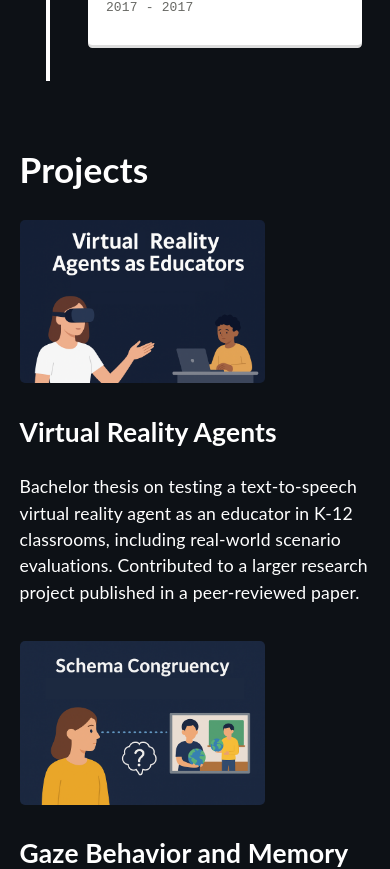
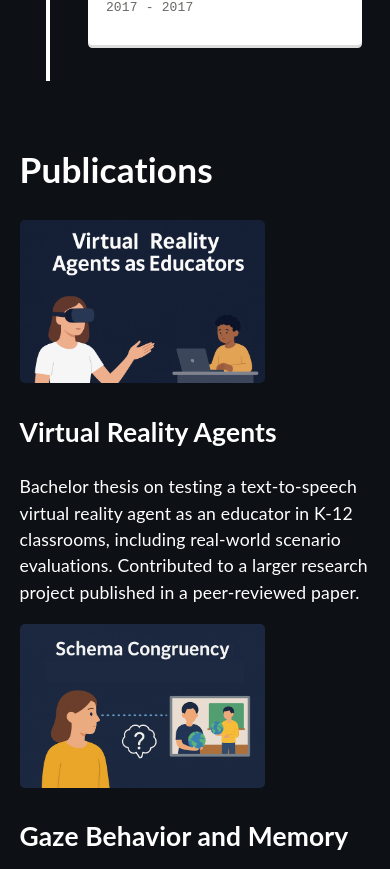
Before and after one commit to VeronikaKritskaia/professional-portfolio, a React (Create React App) app: page / in a window 390 px wide. Shown: the part 3314-4183 px from the top of the page. Built offline with nearby package versions, Linux system fonts and the light colour scheme.

Commit message:
publications section

```diff
--- a/src/App.tsx
+++ b/src/App.tsx
@@ -3,11 +3,11 @@ import {
   Main,
   Timeline,
   Expertise,
-  Project,
   Contact,
   Navigation,
   Footer,
 } from "./components";
+import Publication from "./components/Publication";
 import FadeIn from './components/FadeIn';
 import './index.scss';
 
@@ -33,10 +33,10 @@ function App() {
             <Main/>
             <Expertise/>
             <Timeline/>
-            <Project/>
+            <Publication/>
             <Contact/>
         </FadeIn>
-        <Footer />
+        <Footer/>
     </div>
     );
 }
--- a/src/assets/styles/Project.scss
+++ b/src/assets/styles/Publication.scss
@@ -1,21 +1,21 @@
-.projects-container {
+.pubs-container {
     display: flex;
     flex-direction: column;
     padding: 5% 10%;
     text-align: left;
 }
 
-.projects-container .projects-grid {
+.pubs-container .pubs-grid {
     display: grid;
     grid-template-columns: repeat(2, 1fr);
     grid-gap: 50px;
 }
 
-.projects-container .projects-grid .project {
+.pubs-container .pubs-grid .project {
     text-align: left;
 }
 
-.project h2:hover {
+.pubs h2:hover {
     text-decoration: underline;
     transition: color .15s ease-in-out,background-color .15s ease-in-out,border-color .15s ease-in-out;
 }
@@ -32,17 +32,17 @@
 
 @media screen {
     @media (max-width: 700px) {
-        .projects-container {
+        .pubs-container {
             display: block;
             padding-left: 5%;
             padding-right: 5%;
         }
 
-        .projects-container .projects-grid {
+        .pubs-container .pubs-grid {
             display: block;
         }
 
-        .projects-container .projects-grid .project {
+        .pubs-container .pubs-grid .project {
             padding-bottom: 5%;
         }
     }
--- a/src/components/Navigation.tsx
+++ b/src/components/Navigation.tsx
@@ -17,7 +17,7 @@ import MenuIcon from '@mui/icons-material/Menu';
 import Toolbar from '@mui/material/Toolbar';
 
 const drawerWidth = 240;
-const navItems = [['Expertise', 'expertise'], ['History', 'history'], ['Projects', 'projects'], ['Contact', 'contact']];
+const navItems = [['Expertise', 'expertise'], ['History', 'history'], ['Publications', 'publication'], ['Contact', 'contact']];
 
 function Navigation({parentToChild, modeChange}: any) {
 
--- a/src/components/Project.tsx
+++ b/src/components/Publication.tsx
@@ -1,20 +1,20 @@
 import React from "react";
 import vr from '../assets/images/VRagents.png';
 import congruency from '../assets/images/congruency.png';
-import '../assets/styles/Project.scss';
+import '../assets/styles/Publication.scss';
 
-function Project() {
+function Publication() {
     return(
-    <div className="projects-container" id="projects">
-        <h1>Projects</h1>
-        <div className="projects-grid">
-            <div className="project">
+    <div className="pubs-container" id="publication">
+        <h1>Publications</h1>
+        <div className="pubs-grid">
+            <div className="pubs">
                 <a href="https://onlinelibrary.wiley.com/doi/pdf/10.1111/jcal.13046" target="_blank" rel="noreferrer"><img src={vr} className="zoom" alt="thumbnail" width="70%"/></a>
                 <a href="https://onlinelibrary.wiley.com/doi/pdf/10.1111/jcal.13046" target="_blank" rel="noreferrer"><h2>Virtual Reality Agents</h2></a>
                 <p>Bachelor thesis on testing a text-to-speech virtual reality agent as an educator in K-12 classrooms, including real-world scenario evaluations.
                     Contributed to a larger research project published in a peer-reviewed paper.</p>
             </div>
-            <div className="project">
+            <div className="pubs">
                 <a href="https://escholarship.org/uc/item/2j87q9kf" target="_blank" rel="noreferrer"><img src={congruency} className="zoom" alt="thumbnail" width="70%"/></a>
                 <a href="https://escholarship.org/uc/item/2j87q9kf" target="_blank" rel="noreferrer"><h2>Gaze Behavior and Memory</h2></a>
                 <p>Investigated whether schema congruency differentially affects low level sensory processing (eye gaze) compared to higher-level cognition (memory).</p>
@@ -24,4 +24,4 @@ function Project() {
     );
 }
 
-export default Project;
+export default Publication;
--- a/src/components/index.js
+++ b/src/components/index.js
@@ -3,5 +3,5 @@ export { default as Footer } from "./Footer";
 export { default as Main } from "./Main";
 export { default as Expertise } from "./Expertise";
 export { default as Timeline } from "./Timeline";
-export { default as Project } from "./Project";
+export { default as Project } from "./Publication";
 export { default as Contact } from "./Contact";
```
Also changed, not shown: src/assets/styles/Main.scss (line endings or trailing spaces).
